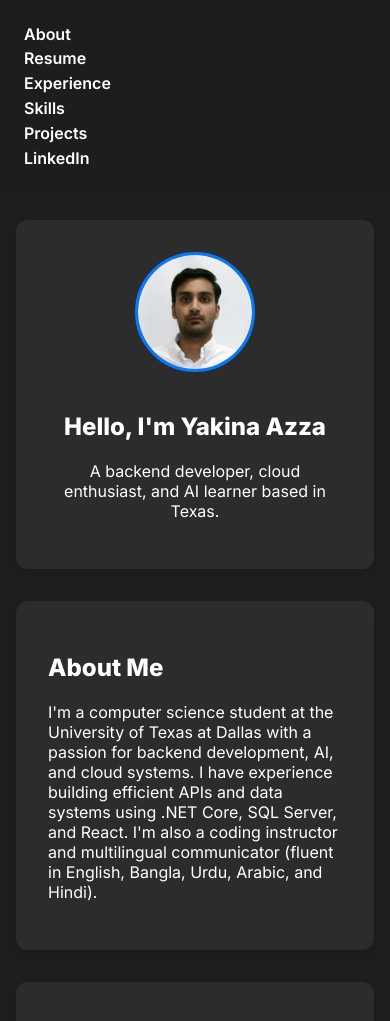
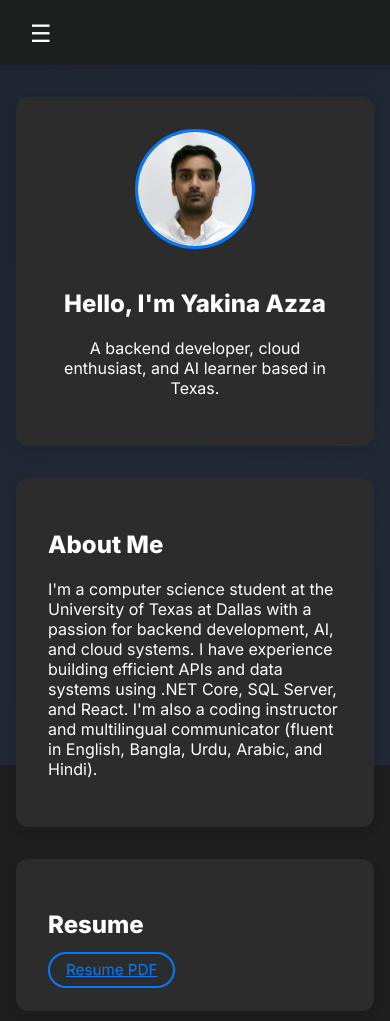
Before and after one commit to Kina0110/kina0110.github.io, a plain HTML site: page index.html in a window 390 px wide. Shown: the part 79-1100 px from the top of the page. Drawn offline with Linux system fonts and the light colour scheme.

Commit message:
Add files via upload

```diff
--- a/index.html
+++ b/index.html
@@ -9,6 +9,60 @@
   <link rel="preconnect" href="https://fonts.gstatic.com" crossorigin>
   <link href="https://fonts.googleapis.com/css2?family=Inter:wght@400;600;800&display=swap" rel="stylesheet">
   <style>
+    .menu-toggle {
+      display: none;
+      background: none;
+      border: none;
+      color: var(--text-dark);
+      font-size: 1.5rem;
+    }
+    @media (max-width: 600px) {
+      .menu-toggle {
+        display: block;
+      }
+      #nav-links {
+        display: none;
+        flex-direction: column;
+        width: 100%;
+        margin-top: 1rem;
+      }
+      #nav-links.show {
+        display: flex;
+      }
+    }
+    .button-minimal {
+      background: transparent;
+      border: 2px solid var(--primary);
+      color: var(--primary);
+      padding: 0.4rem 1rem;
+      border-radius: 30px;
+      transition: 0.3s ease;
+      font-size: 0.95rem;
+    }
+    .button-minimal:hover {
+      background: var(--primary);
+      color: white;
+    }
+
+    body::before {
+      content: "";
+      position: fixed;
+      top: 0; left: 0;
+      width: 100%;
+      height: 100%;
+      background: linear-gradient(-45deg, #1e3c72, #2a5298, #1e3c72, #0f2027);
+      background-size: 400% 400%;
+      animation: gradientBG 15s ease infinite;
+      z-index: -1;
+      opacity: 0.2;
+    }
+
+    @keyframes gradientBG {
+      0% { background-position: 0% 50%; }
+      50% { background-position: 100% 50%; }
+      100% { background-position: 0% 50%; }
+    }
+
     :root {
       --bg-dark: #1e1e1e;
       --text-dark: #fff;
@@ -105,9 +159,19 @@
       nav a { display: block; margin: 0.3rem 0; }
     }
   </style>
+
+  <script>
+    function toggleMenu() {
+      const nav = document.getElementById('nav-links');
+      nav.classList.toggle('show');
+    }
+  </script>
 </head>
 <body>
   <header>
+    <h1>Yakina Azza</h1>
+    <button class="menu-toggle" onclick="toggleMenu()">☰</button>
+    <nav id="nav-links">
     <h1>Yakina Azza</h1>
     <nav>
       <a href="#about">About</a>
@@ -132,7 +196,7 @@
 
     <section id="resume" class="card">
       <h2>Resume</h2>
-      <a href="YakinaAzza_Resume.pdf" download class="button">Download Resume (PDF)</a>
+      <a href="YakinaAzza_Resume.pdf" download class="button-minimal">Resume PDF</a>
     </section>
 
     <section id="linkedin" class="card">
```
